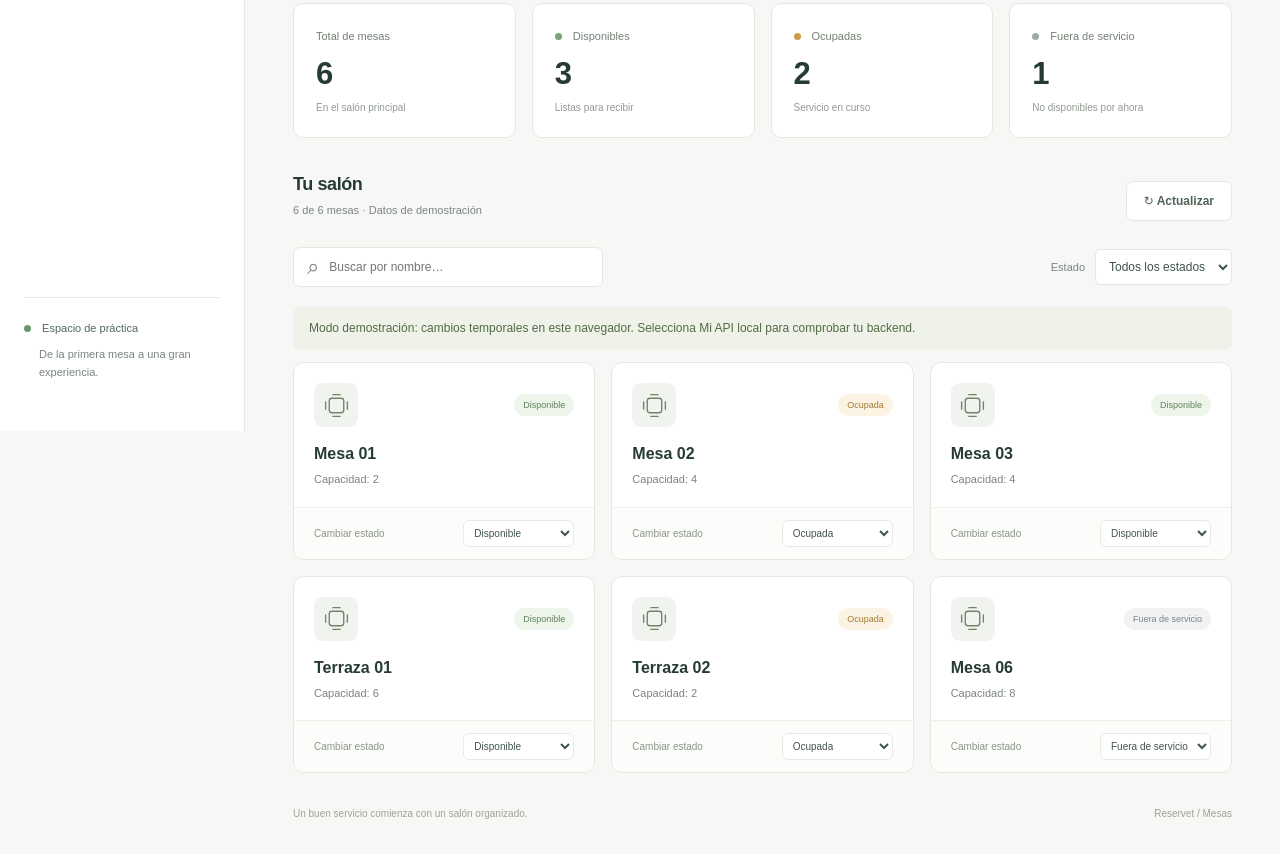
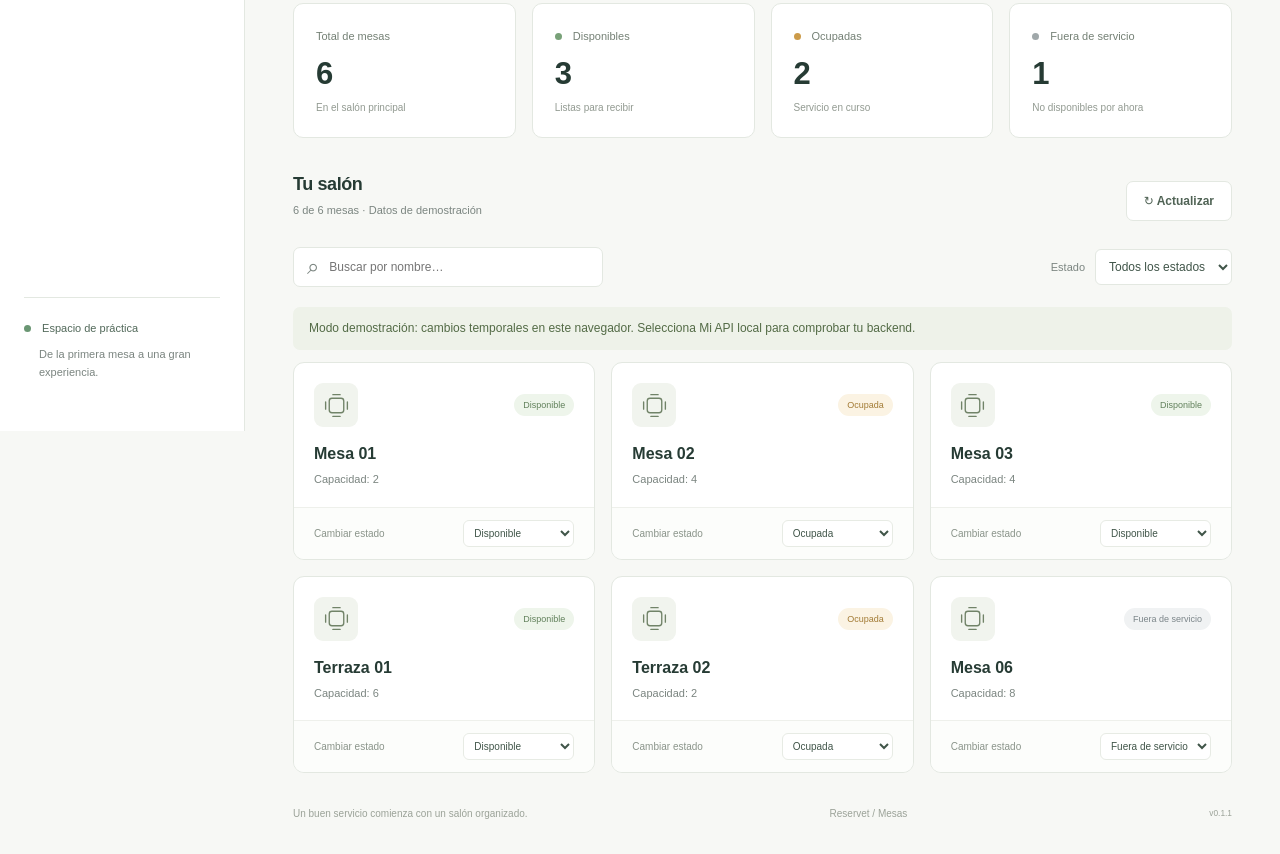
Before and after one commit to 57R0LL3R/reservet, a website with bundled scripts: page public/index.html in a window 1280 px wide. Shown: the part 369-1223 px from the top of the page. Built offline with nearby package versions, Linux system fonts and the light colour scheme.

Commit message:
feat: show v0.1.1 release marker for deployment demo

```diff
--- a/public/index.html
+++ b/public/index.html
@@ -105,6 +105,7 @@
       </section>
       <footer>
         <span>Un buen servicio comienza con un salón organizado.</span><span>Reservet / Mesas</span>
+        <small class="release-version">v0.1.1</small>
       </footer>
     </main>
     <dialog id="table-dialog" aria-labelledby="dialog-title">
```
